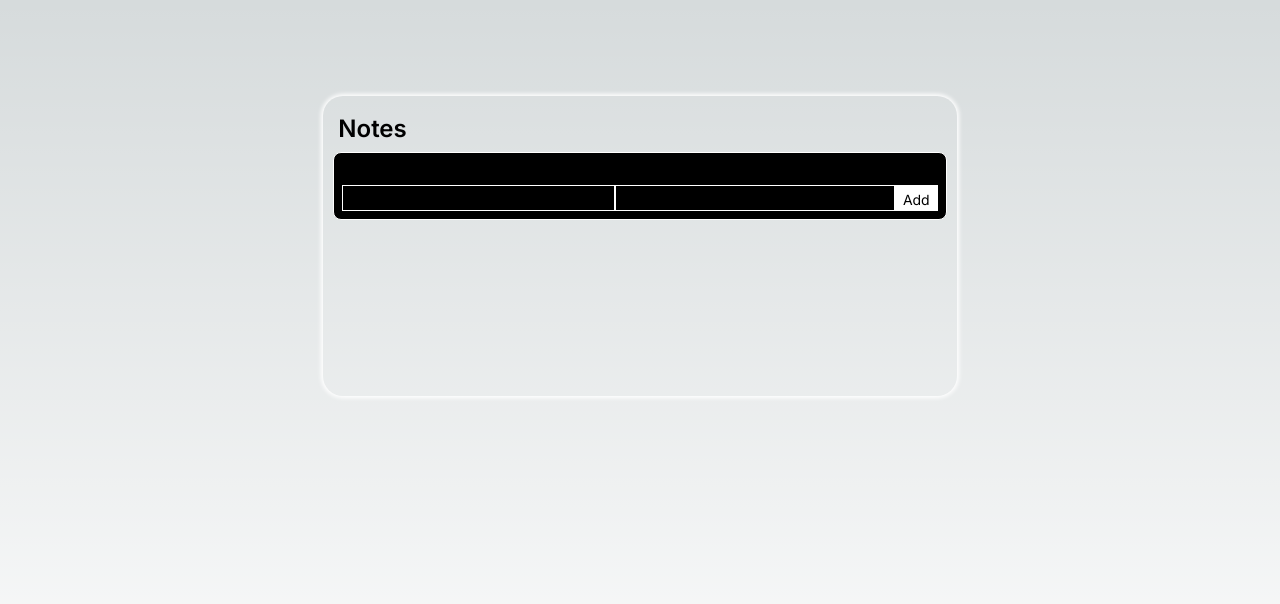
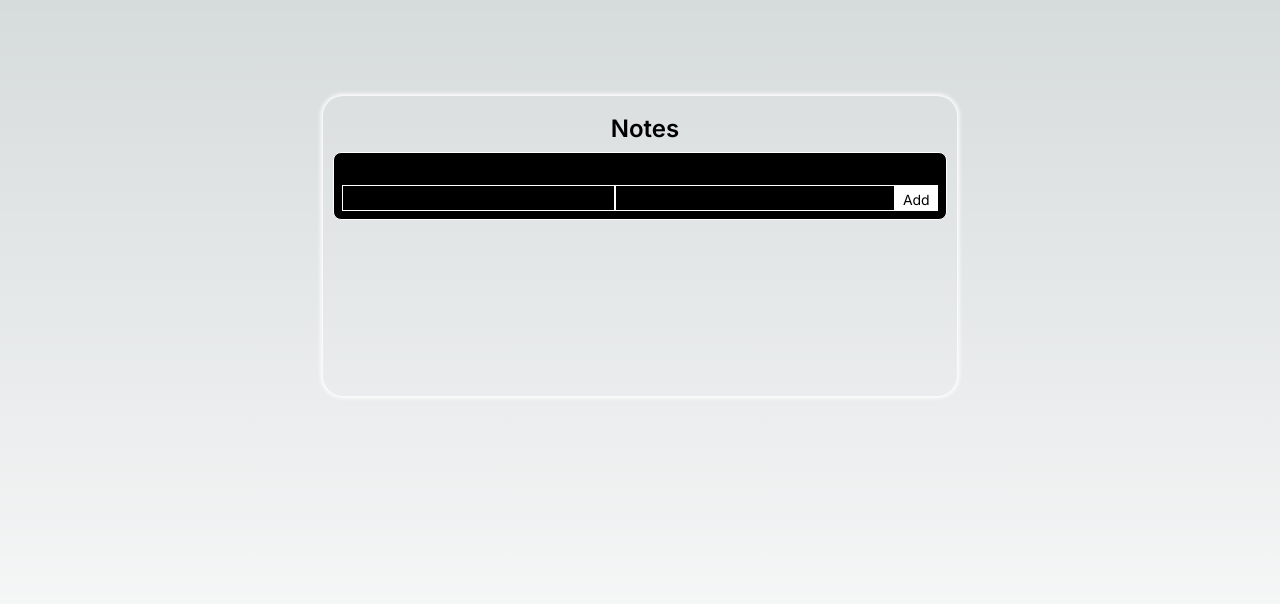
Before and after one commit to Suhail1608/next-task-one, a Next.js app: page / in a window 1280 px wide. Shown: the top 604 px of the page. Built offline with nearby package versions, Linux system fonts and the light colour scheme.

Commit message:
Update globals.css

```diff
--- a/src/app/globals.css
+++ b/src/app/globals.css
@@ -19,6 +19,8 @@
   font-size: 24px;
   margin: 5px;
   font-weight: 600;
+  width: 100%;
+  text-align: center;
 }
 body {
   color: rgb(var(--foreground-rgb));
```
